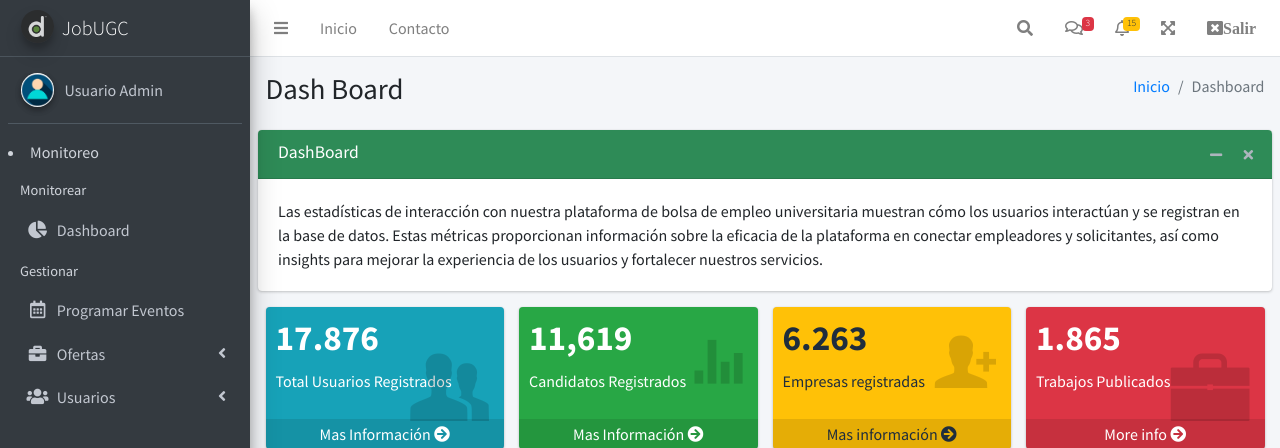
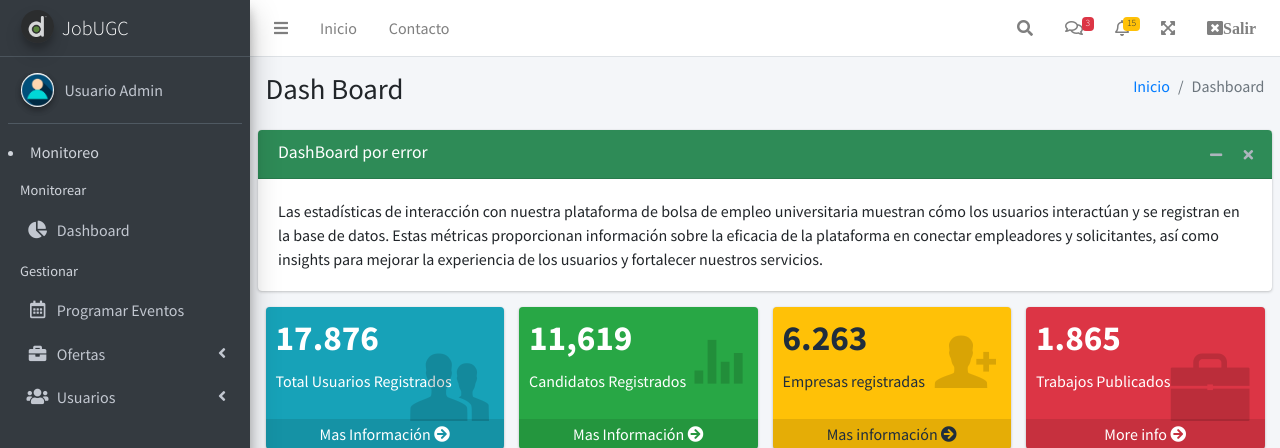
Before and after one commit to A-FelipeCode777/Bolsa-EmpleoUgc, a PHP site: page /index.php?ruta=dashboard/dashboard in a window 1280 px wide. Shown: the top 448 px of the page. Run offline with PHP 8.4, Linux system fonts and the light colour scheme; some libraries are stand-ins or nearby versions.

Commit message:
Se hace commit de prueba

```diff
--- a/Vistas/dashboard/dashboard.vista.php
+++ b/Vistas/dashboard/dashboard.vista.php
@@ -23,7 +23,7 @@
     <!-- Default box -->
     <div class="card">
       <div class="card-header" style="background-color: seagreen;">
-        <h3 class="card-title"style="color: white;">DashBoard</h3>
+        <h3 class="card-title"style="color: white;">DashBoard por error</h3>
 
         <div class="card-tools">
           <button type="button" class="btn btn-tool" data-card-widget="collapse" title="Collapse">
```
